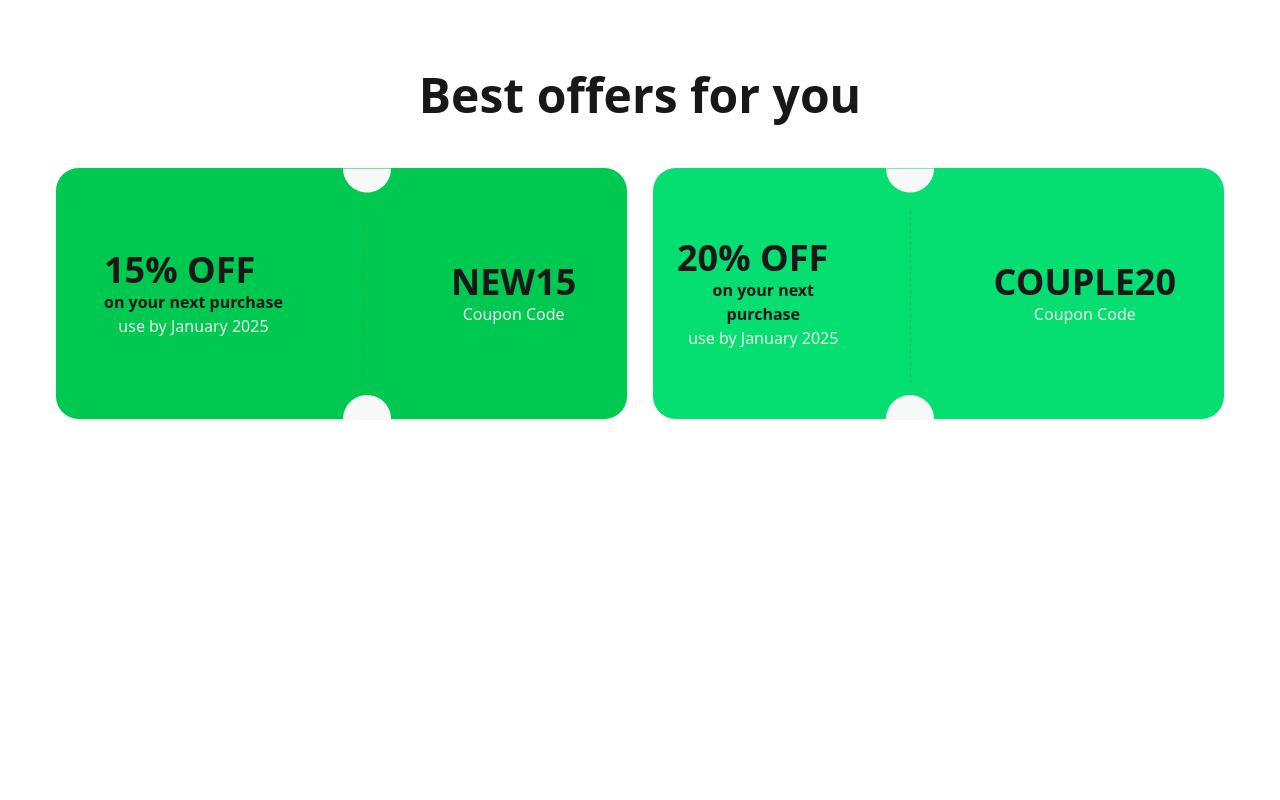
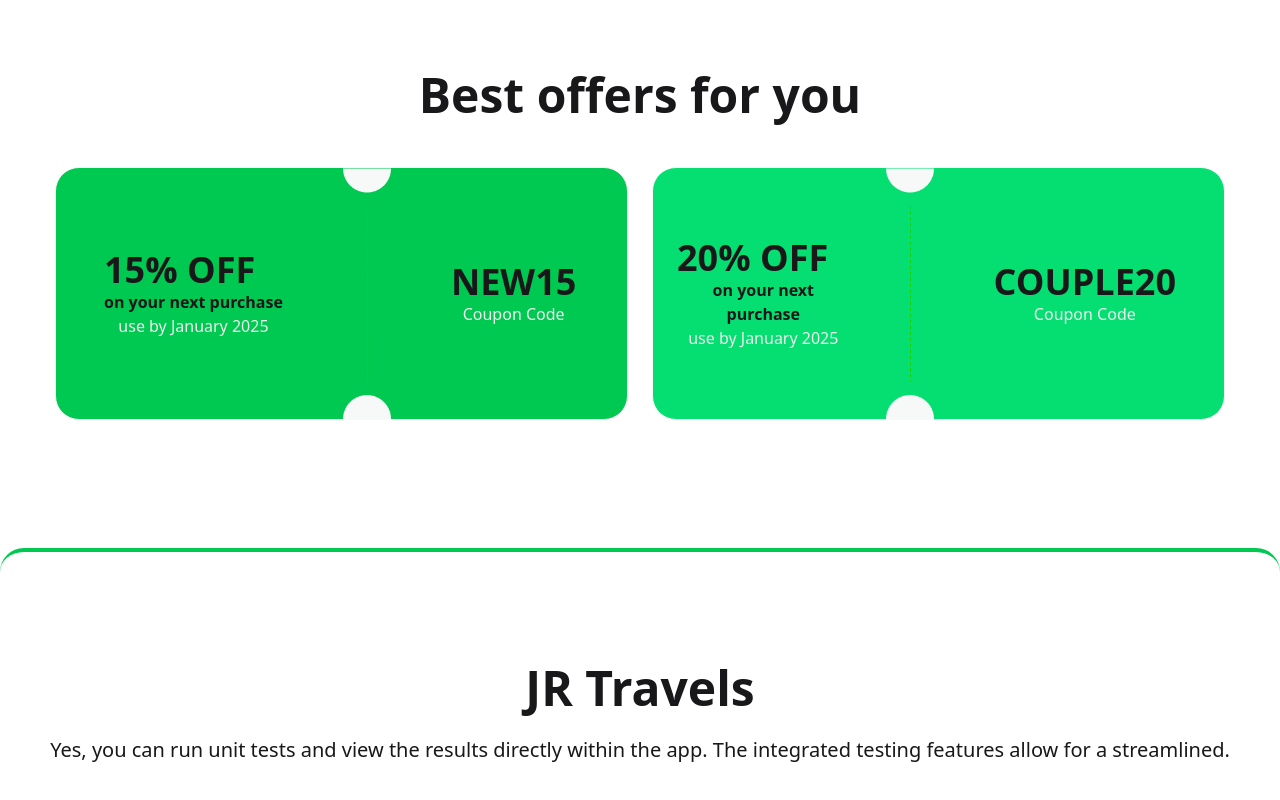
Before and after one commit to joymajumder23/JR-Travels, a website: page index.html in a window 1280 px wide. Shown: the part 784-1584 px from the top of the page. Before the commit the page ends 1204 px from the top, so only its background shows below. Drawn offline with nearby package versions, Linux system fonts and the light colour scheme.

Commit message:
Heading section added and ticket section adding

```diff
--- a/index.html
+++ b/index.html
@@ -110,8 +110,8 @@
           <div class="flex gap-3 items-center">
             <div class="py-14 px-12">
               <h2 class="card-title text-4xl font-bold">15% OFF</h2>
-            <p class="text-base-400 font-bold">on your next purchase</p>
-            <p class="text-base-300">use by January 2025</p>
+              <p class="text-base-400 font-bold">on your next purchase</p>
+              <p class="text-base-300">use by January 2025</p>
             </div>
             <img class="w-12" src="./images/info-devider.png" alt="">
             <div class="py-14 px-12">
@@ -124,8 +124,8 @@
           <div class="flex gap-3 items-center">
             <div class="py-14 px-6">
               <h2 class="card-title text-4xl font-bold">20% OFF</h2>
-            <p class="text-base-400 font-bold">on your next purchase</p>
-            <p class="text-base-300">use by January 2025</p>
+              <p class="text-base-400 font-bold">on your next purchase</p>
+              <p class="text-base-300">use by January 2025</p>
             </div>
             <img class="w-12" src="./images/info-devider.png" alt="">
             <div class="py-14 px-12">
@@ -136,6 +136,15 @@
         </div>
       </div>
     </section>
+
+    <!-- JR Travels -->
+    <section class="container mx-auto mt-32 border-t-4 border-green-500 rounded-t-3xl">
+      <div class="mt-28 mb-12 text-center">
+        <h1 class="text-5xl font-bold mb-6">JR Travels</h1>
+        <p class="text-xl font-normal text-base-400">Yes, you can run unit tests and view the results directly within
+          the app. The integrated testing features allow for a streamlined.</p>
+      </div>
+    </section>
   </main>
 </body>
 
```
